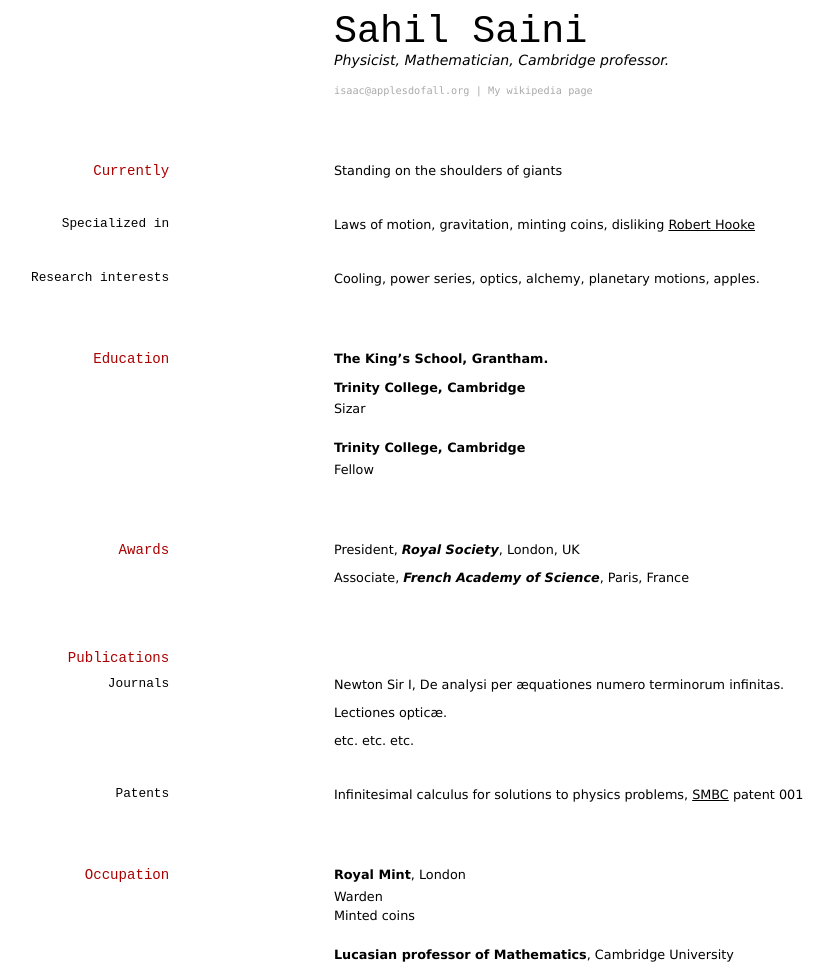
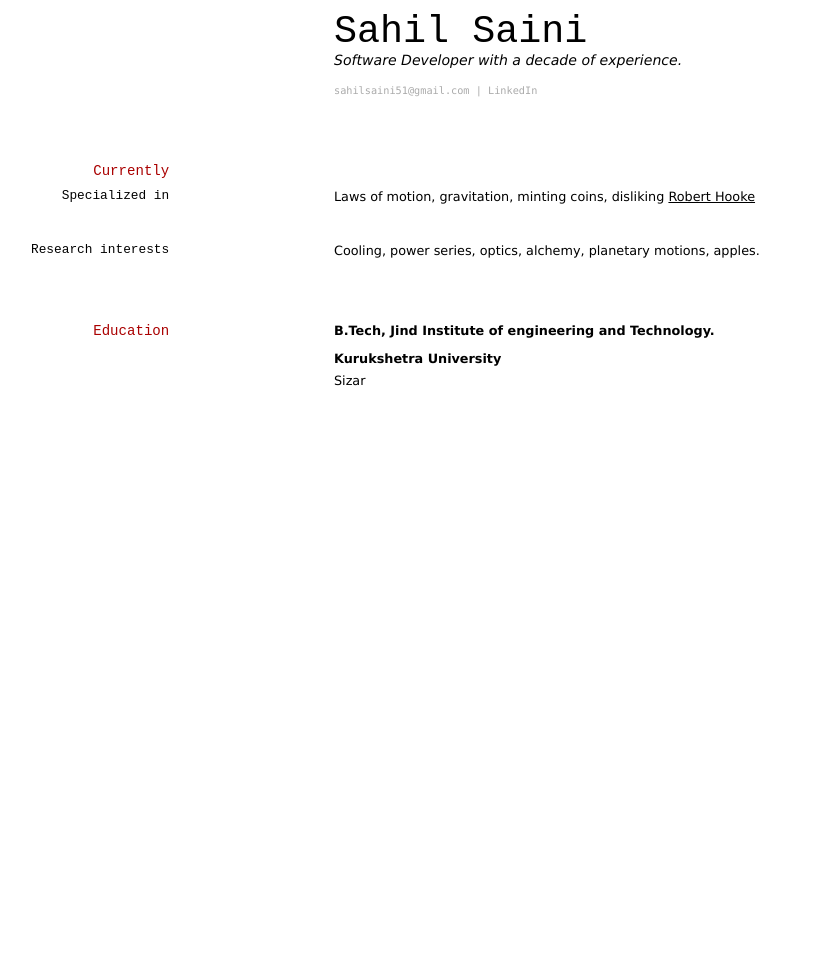
Before and after one commit to SahilSainiYML/Resume, a Jekyll site: the page built from index.md, in a window 1280 px wide. Shown: the whole page, without its empty margins (97-931 px from the left). Built offline with Jekyll 4.4.1, drawn with Linux system fonts in a browser that asks for light colours; after the commit the page ends 900 px from its top, so only the background shows below that.

Commit message:
Update index.md

```diff
--- a/index.md
+++ b/index.md
@@ -3,17 +3,17 @@ layout: cv
 title: Sahil's CV
 ---
 # Sahil Saini
-Physicist, Mathematician, Cambridge professor.
+Software Developer with a decade of experience.
 
 <div id="webaddress">
-<a href="isaac@applesdofall.org">isaac@applesdofall.org</a>
-| <a href="http://en.wikipedia.org/wiki/Isaac_Newton">My wikipedia page</a>
+<a href="sahilsaini51@gmail.com">sahilsaini51@gmail.com</a>
+| <a href="http://linkedin.com/in/sahilsaini51/">LinkedIn</a>
 </div>
 
 
 ## Currently
 
-Standing on the shoulders of giants
+
 
 ### Specialized in
 
@@ -28,62 +28,14 @@ Cooling, power series, optics, alchemy, planetary motions, apples.
 ## Education
 
 `1654-1660`
-__The King's School, Grantham.__
+__B.Tech, Jind Institute of engineering and Technology.__
 
 `June 1661 - now`
-__Trinity College, Cambridge__
+__Kurukshetra University__
 
 - Sizar
-
-`1667 - death`
-__Trinity College, Cambridge__
-
-- Fellow
-
-
-
-## Awards
-
-`2012`
-President, *Royal Society*, London, UK
-
-Associate, *French Academy of Science*, Paris, France
-
-
-
-## Publications
-
-<!-- A list is also available [online](http://scholar.google.co.uk/citations?user=LTOTl0YAAAAJ) -->
-
-### Journals
-
-`1669`
-Newton Sir I, De analysi per æquationes numero terminorum infinitas.
-
-`1669`
-Lectiones opticæ.
-
-etc. etc. etc.
-
-### Patents
-
-`2012`
-Infinitesimal calculus for solutions to physics problems, [SMBC](http://www.techdirt.com/articles/20121011/09312820678/if-patents-had-been-around-time-newton.shtml) patent 001
-
-
-## Occupation
-
-`1600`
-__Royal Mint__, London
-
-- Warden
-- Minted coins
-
-`1600`
-__Lucasian professor of Mathematics__, Cambridge University
-
 
 
 <!-- ### Footer
 
-Last updated: May 2013 -->
+Last updated: Jan 2024 -->
```
